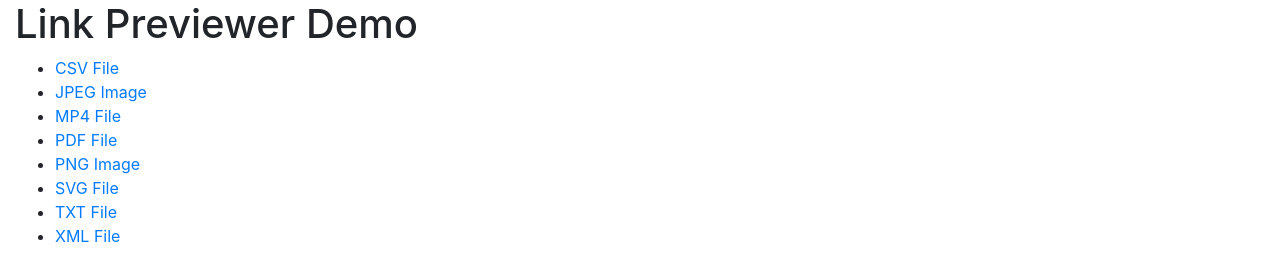
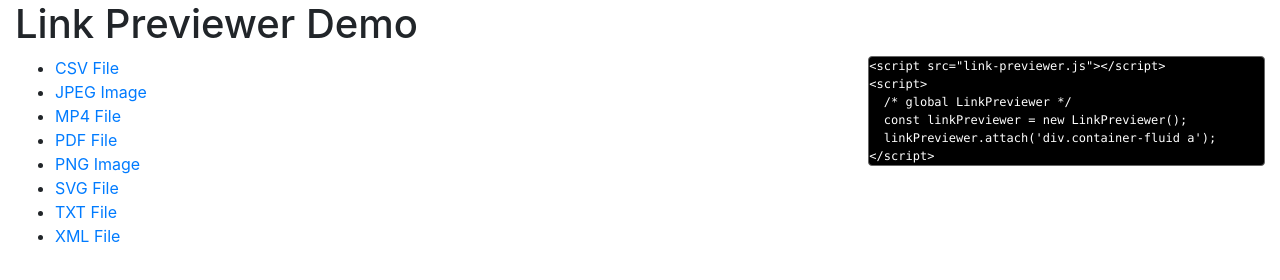
Before and after one commit to jagermesh/js-link-previewer, a website: page index.html in a window 1280 px wide. Drawn offline with nearby package versions, Linux system fonts and the light colour scheme.

Commit message:
- added code example into demo page

```diff
--- a/index.html
+++ b/index.html
@@ -10,7 +10,7 @@
     <h1>Link Previewer Demo</h1>
 
     <div class="row">
-      <div class="col-md-10">
+      <div class="col-md-8">
         <ul>
           <li>
             <a href="demo-files/file.csv">CSV File</a>
@@ -38,9 +38,15 @@
           </li>
         </ul>
       </div>
-      <div class="col-md-2">
-        <ul>
-        </ul>
+      <div class="col-md-4">
+<pre style="border:1px solid #666;right:10px;border-radius: 4px;font-size: 9pt;background-color: black;color:white;">
+&lt;script src="link-previewer.js"&gt;&lt;/script&gt;
+&lt;script&gt;
+  /* global LinkPreviewer */
+  const linkPreviewer = new LinkPreviewer();
+  linkPreviewer.attach('div.container-fluid a');
+&lt;/script&gt;
+</pre>
       </div>
     </div>
   </div>
```
